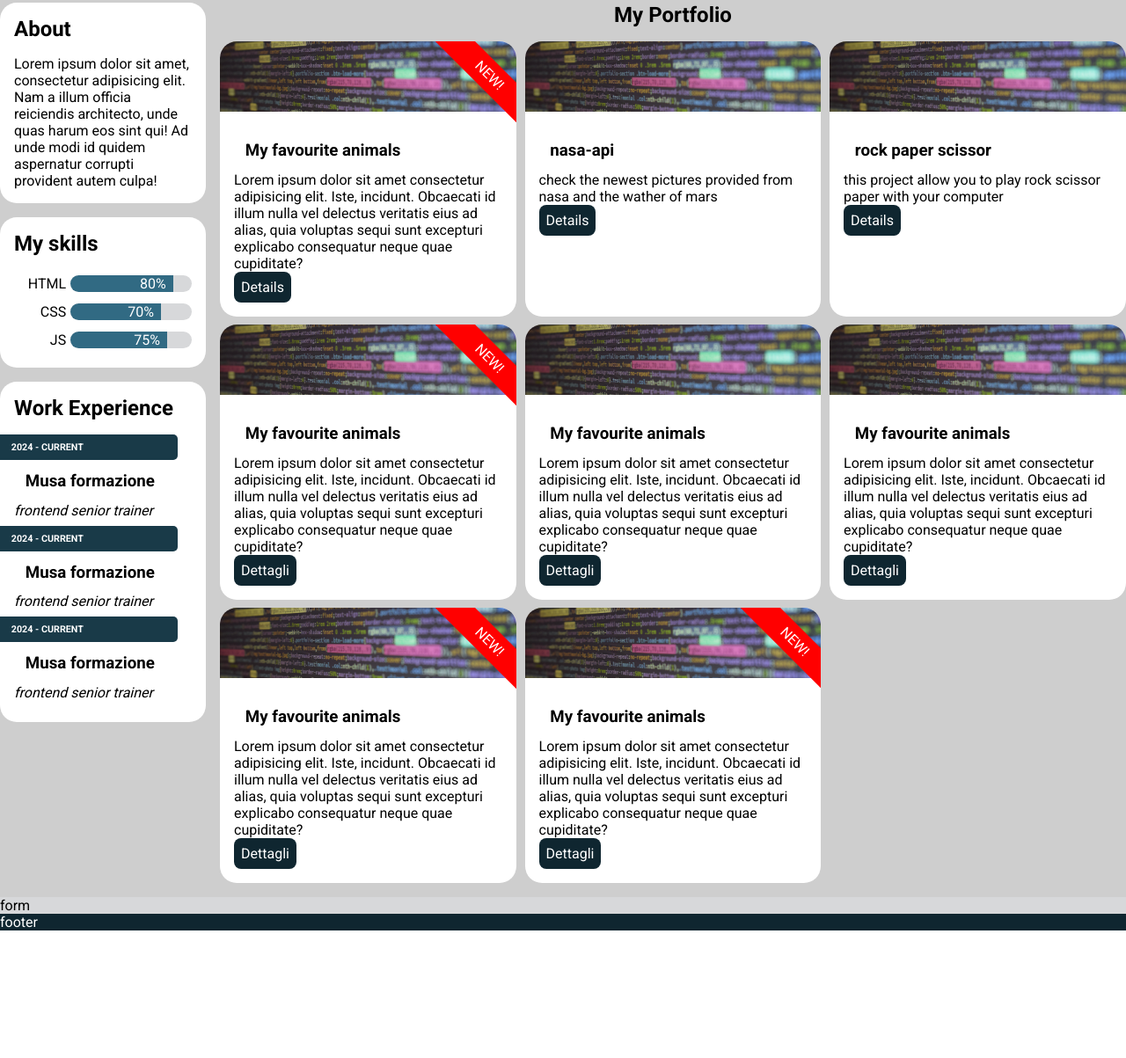
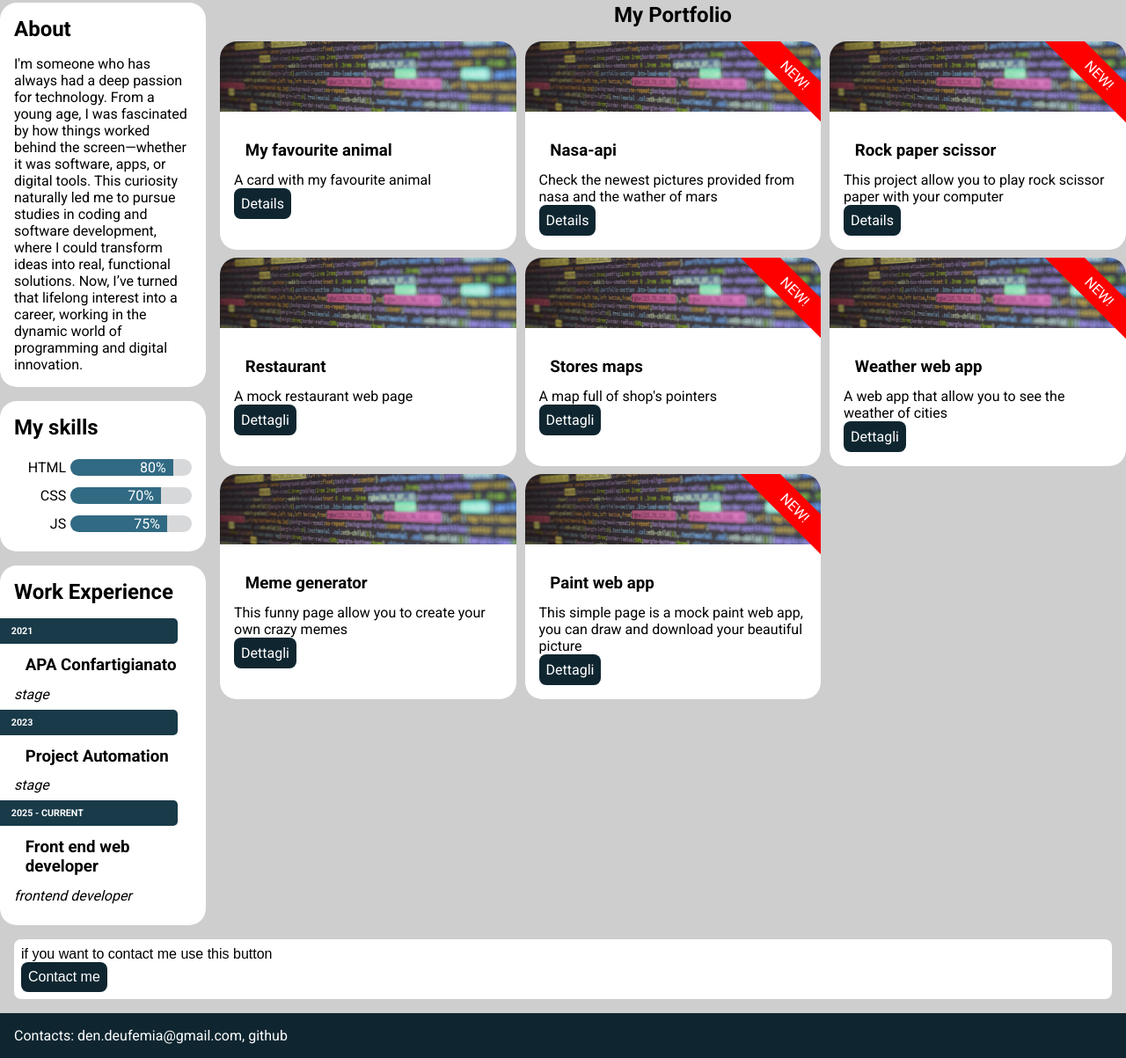
Before and after one commit to Dede-999/MyPortfolio, a plain HTML site: page index.html in a window 1280 px wide. Shown: the part 310-1513 px from the top of the page at 88% size. Before the commit the page ends 1368 px from the top, so only its background shows below. Drawn offline with Linux system fonts and the light colour scheme.

Commit message:
update sito

```diff
--- a/index.html
+++ b/index.html
@@ -22,10 +22,10 @@
              <span></span>
             </button>
             <ul>
-                <li><i class="fa-brands fa-facebook"></i></li>
-                <li><i class="fa-brands fa-x-twitter"></i></li>
-                <li><i class="fa-brands fa-linkedin"></i></li>
-                <li><i class="fa-brands fa-github"></i></li>
+                <li><a href="https://www.instagram.com/dennis.deu04/" target="#"><i class="fa-brands fa-instagram" ></i></a></li>
+                <!-- <li><i class="fa-brands fa-x-twitter"></i></li> -->
+                <!-- <li><i class="fa-brands fa-linkedin" ></i></li> -->
+                <li><a href="https://github.com/Dede-999" target="#"><i class="fa-brands fa-github" ></i></a></li>
             </ul>
         </header>
 
@@ -43,7 +43,7 @@
             <aside>
                 <article>
                     <h2>About</h2>
-                    <p>Lorem ipsum dolor sit amet, consectetur adipisicing elit. Nam a illum officia reiciendis architecto, unde quas harum eos sint qui! Ad unde modi id quidem aspernatur corrupti provident autem culpa!</p>
+                    <p>I'm someone who has always had a deep passion for technology. From a young age, I was fascinated by how things worked behind the screen—whether it was software, apps, or digital tools. This curiosity naturally led me to pursue studies in coding and software development, where I could transform ideas into real, functional solutions. Now, I’ve turned that lifelong interest into a career, working in the dynamic world of programming and digital innovation.</p>
                 </article>
                 <article class="skills">
                     <h2>My skills</h2>
@@ -80,19 +80,19 @@
                 <article>
                     <h2>Work Experience</h2>
                     <div class="text-group">
-                        <h6>2024 - CURRENT</h6>
-                        <h3>Musa formazione</h3>
-                        <p><em>frontend senior trainer</em></p>
+                        <h6>2021</h6>
+                        <h3>APA Confartigianato</h3>
+                        <p><em>stage</em></p>
                     </div>
                     <div class="text-group">
-                        <h6>2024 - CURRENT</h6>
-                        <h3>Musa formazione</h3>
-                        <p><em>frontend senior trainer</em></p>
+                        <h6>2023 </h6>
+                        <h3>Project Automation</h3>
+                        <p><em>stage</em></p>
                     </div>
                     <div class="text-group">
-                        <h6>2024 - CURRENT</h6>
-                        <h3>Musa formazione</h3>
-                        <p><em>frontend senior trainer</em></p>
+                        <h6>2025 - CURRENT</h6>
+                        <h3>Front end web developer</h3>
+                        <p><em>frontend developer</em></p>
                     </div>
                 </article>
             </aside>
@@ -105,9 +105,20 @@
                             <img src="img/code.jpg" alt="">
                         </div>
                         <div class="text-container">
-                            <h3>My favourite animals</h3>
-                            <p>Lorem ipsum dolor sit amet consectetur adipisicing elit. Iste, incidunt. Obcaecati id illum nulla vel delectus veritatis eius ad alias, quia voluptas sequi sunt excepturi explicabo consequatur neque quae cupiditate?</p>
-                            <a href="#" target="_blank"><span>Details</span></a>
+                            <h3>My favourite animal</h3>
+                            <p>A card with my favourite animal</p>
+                            <a href="https://dede-animal-card.netlify.app/" target="#"><span>Details</span></a>
+
+                        </div>
+                    </article>
+                    <article>
+                        <div class="img-container">
+                            <img src="img/code.jpg" alt="">
+                        </div>
+                        <div class="text-container">
+                            <h3>Nasa-api</h3>
+                            <p>Check the newest pictures provided from nasa and the wather of mars</p>
+                            <a href="https://dede-nasa-api.netlify.app/" target="#"><span>Details</span></a>
                             <span class="badge">NEW!</span>
                         </div>
                     </article>
@@ -116,29 +127,9 @@
                             <img src="img/code.jpg" alt="">
                         </div>
                         <div class="text-container">
-                            <h3>nasa-api</h3>
-                            <p>check the newest pictures provided from nasa and the wather of mars</p>
-                            <a href="https://dede-nasa-api.netlify.app/"><span>Details</span></a>
-                        </div>
-                    </article>
-                    <article>
-                        <div class="img-container">
-                            <img src="img/code.jpg" alt="">
-                        </div>
-                        <div class="text-container">
-                            <h3>rock paper scissor</h3>
-                            <p>this project allow you to play rock scissor paper with your computer</p>
+                            <h3>Rock paper scissor</h3>
+                            <p>This project allow you to play rock scissor paper with your computer</p>
                             <a href="https://dede-sasso-carta-forbice.netlify.app/"><span>Details</span></a>
-                        </div>
-                    </article>
-                    <article>
-                        <div class="img-container">
-                            <img src="img/code.jpg" alt="">
-                        </div>
-                        <div class="text-container">
-                            <h3>My favourite animals</h3>
-                            <p>Lorem ipsum dolor sit amet consectetur adipisicing elit. Iste, incidunt. Obcaecati id illum nulla vel delectus veritatis eius ad alias, quia voluptas sequi sunt excepturi explicabo consequatur neque quae cupiditate?</p>
-                            <a href="#" target="_blank"><span>Dettagli</span></a>
                             <span class="badge">NEW!</span>
                         </div>
                     </article>
@@ -147,9 +138,9 @@
                             <img src="img/code.jpg" alt="">
                         </div>
                         <div class="text-container">
-                            <h3>My favourite animals</h3>
-                            <p>Lorem ipsum dolor sit amet consectetur adipisicing elit. Iste, incidunt. Obcaecati id illum nulla vel delectus veritatis eius ad alias, quia voluptas sequi sunt excepturi explicabo consequatur neque quae cupiditate?</p>
-                            <a href="#" target="_blank"><span>Dettagli</span></a>
+                            <h3>Restaurant</h3>
+                            <p>A mock restaurant web page</p>
+                            <a href="https://dede-mock-restaurant.netlify.app/" target="_blank"><span>Dettagli</span></a>
                         </div>
                     </article>
                     <article>
@@ -157,19 +148,9 @@
                             <img src="img/code.jpg" alt="">
                         </div>
                         <div class="text-container">
-                            <h3>My favourite animals</h3>
-                            <p>Lorem ipsum dolor sit amet consectetur adipisicing elit. Iste, incidunt. Obcaecati id illum nulla vel delectus veritatis eius ad alias, quia voluptas sequi sunt excepturi explicabo consequatur neque quae cupiditate?</p>
-                            <a href="#" target="_blank"><span>Dettagli</span></a>
-                        </div>
-                    </article>
-                    <article>
-                        <div class="img-container">
-                            <img src="img/code.jpg" alt="">
-                        </div>
-                        <div class="text-container">
-                            <h3>My favourite animals</h3>
-                            <p>Lorem ipsum dolor sit amet consectetur adipisicing elit. Iste, incidunt. Obcaecati id illum nulla vel delectus veritatis eius ad alias, quia voluptas sequi sunt excepturi explicabo consequatur neque quae cupiditate?</p>
-                            <a href="#" target="_blank"><span>Dettagli</span></a>
+                            <h3>Stores maps</h3>
+                            <p>A map full of shop's pointers</p>
+                            <a href="https://dede-shops-maps.netlify.app/" target="_blank"><span>Dettagli</span></a>
                             <span class="badge">NEW!</span>
                         </div>
                     </article>
@@ -178,9 +159,30 @@
                             <img src="img/code.jpg" alt="">
                         </div>
                         <div class="text-container">
-                            <h3>My favourite animals</h3>
-                            <p>Lorem ipsum dolor sit amet consectetur adipisicing elit. Iste, incidunt. Obcaecati id illum nulla vel delectus veritatis eius ad alias, quia voluptas sequi sunt excepturi explicabo consequatur neque quae cupiditate?</p>
-                            <a href="#" target="_blank"><span>Dettagli</span></a>
+                            <h3>Weather web app</h3>
+                            <p>A web app that allow you to see the weather of cities</p>
+                            <a href="https://dede-weather-app.netlify.app/" target="_blank"><span>Dettagli</span></a>
+                            <span class="badge">NEW!</span>
+                        </div>
+                    </article>
+                    <article>
+                        <div class="img-container">
+                            <img src="img/code.jpg" alt="">
+                        </div>
+                        <div class="text-container">
+                            <h3>Meme generator</h3>
+                            <p>This funny page allow you to create your own crazy memes</p>
+                            <a href="https://dede-meme-generator.netlify.app/" target="_blank"><span>Dettagli</span></a>
+                        </div>
+                    </article>
+                    <article>
+                        <div class="img-container">
+                            <img src="img/code.jpg" alt="">
+                        </div>
+                        <div class="text-container">
+                            <h3>Paint web app</h3>
+                            <p>This simple page is a mock paint web app, you can draw and download your beautiful picture</p>
+                            <a href="https://dede-canvas-page.netlify.app/" target="_blank"><span>Dettagli</span></a>
                             <span class="badge">NEW!</span>
                         </div>
                     </article>
@@ -188,10 +190,13 @@
             </section>
         </main>
         <section id="contact">
-            form
+            <form>
+                <p>if you want to contact me use this button</p>
+                <a href="https://docs.google.com/forms/d/e/1FAIpQLSd0SQ4XsAcZy-ZSXwIqip1cwgXaQc-Voe7eYqBeAjyCiEhJiA/viewform?usp=dialog" target="#"><span>Contact me</span></a>
+            </form>
         </section>
         <footer>
-            footer
+            Contacts: <a href="den.deufemia@gmail.com">den.deufemia@gmail.com</a>, <a href="https://github.com/Dede-999">github</a>
         </footer>
     </body>
 </html>
--- a/style.css
+++ b/style.css
@@ -351,18 +351,46 @@ transition: 0,5s;
 }
 /* *** CONTACT *** */
 #contact {
-    background-color: var(--gray-200);
+    background-color: var(--gray-100);
     /* max width*/
-    /* margin 0 auto */
+    margin: 0 auto;
+    padding: 1rem;
 }
 
+form {
+  font-family: Arial, Helvetica, sans-serif;
+  background-color: white;
+  padding: 0.5rem;
+  border-radius: 0.5rem;
+}
+
+form a {
+    /*float: right;*/
+    display: inline-block;
+    background-color: var(--dark-primary);
+    color: white;
+    text-decoration: none;
+    padding: 0.5rem;
+    border-radius: 0.5rem;
+    transition: background-color, 2s;
+}
+form a:hover{
+    background-color: rgb(16, 106, 4);
+}
 
 /* *** FOOTER *** */
 footer{
     background-color: var(--dark-primary);
     color: white;
     flex: space-between;
+    padding: 1rem;
 }
+
+footer a {
+    color: white;
+    text-decoration: none;
+}
+
 
 @media (min-width: 576px) {
  .portfolio article{
```
